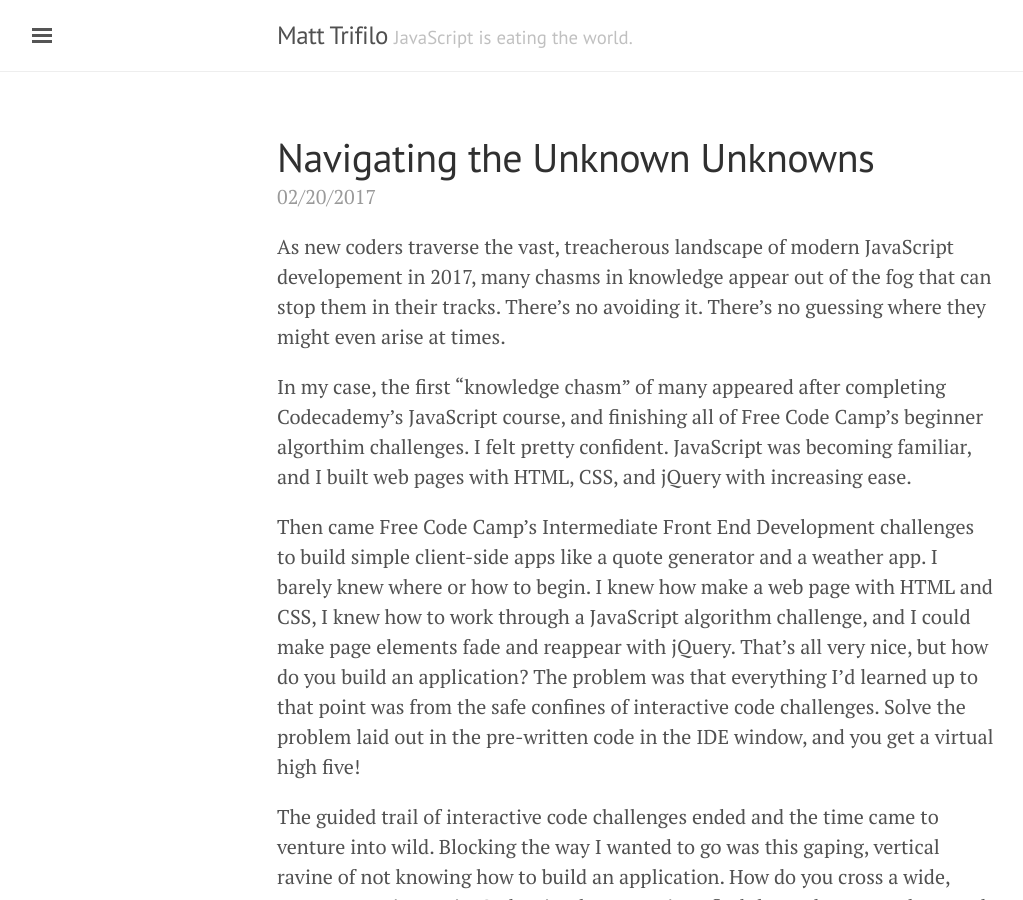
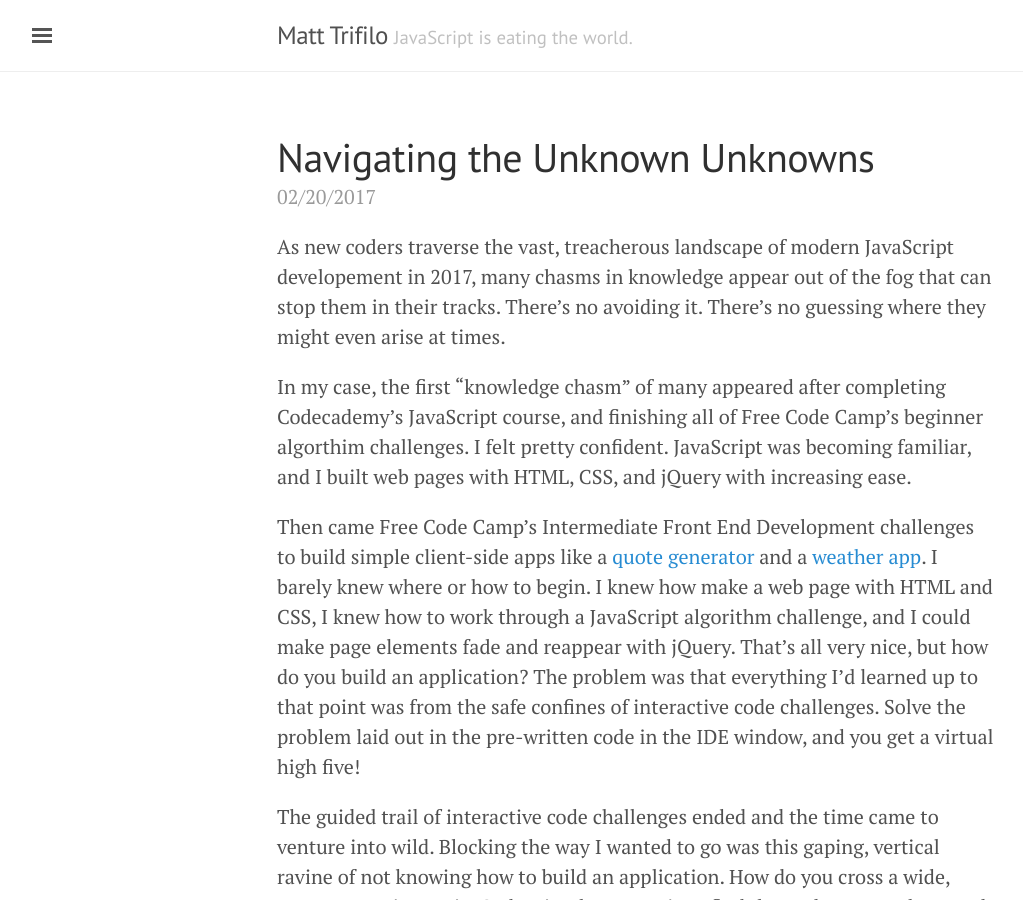
Before and after one commit to itxchy/blog.matttrifilo.com, a Jekyll site: the page built from _posts/2017-02-20-navigating-the-unknown-unknowns.md, in a window 1280 px wide and 900 px high. Shown: the whole window, without its empty margins (3-1026 px from the left). Built offline with Jekyll 4.4.1, drawn with Linux system fonts in a browser that asks for light colours; comment, search, counter and statistics services are not loaded; part of the change alters nothing that is shown.

```diff
--- a/_posts/2017-02-20-navigating-the-unknown-unknowns.md
+++ b/_posts/2017-02-20-navigating-the-unknown-unknowns.md
@@ -9,7 +9,7 @@ As new coders traverse the vast, treacherous landscape of modern JavaScript deve
 
 In my case, the first "knowledge chasm" of many appeared after completing Codecademy's JavaScript course, and finishing all of Free Code Camp's beginner algorthim challenges. I felt pretty confident. JavaScript was becoming familiar, and I built web pages with HTML, CSS, and jQuery with increasing ease.
 
-Then came Free Code Camp's Intermediate Front End Development challenges to build simple client-side apps like a quote generator and a weather app. I barely knew where or how to begin. I knew how make a web page with HTML and CSS, I knew how to work through a JavaScript algorithm challenge, and I could make page elements fade and reappear with jQuery. That's all very nice, but how do you build an application? The problem was that everything I'd learned up to that point was from the safe confines of interactive code challenges. Solve the problem laid out in the pre-written code in the IDE window, and you get a virtual high five!
+Then came Free Code Camp's Intermediate Front End Development challenges to build simple client-side apps like a [quote generator](http://codepen.io/dprsky/full/VvYwbv) and a [weather app](https://weather.matttrifilo.com/). I barely knew where or how to begin. I knew how make a web page with HTML and CSS, I knew how to work through a JavaScript algorithm challenge, and I could make page elements fade and reappear with jQuery. That's all very nice, but how do you build an application? The problem was that everything I'd learned up to that point was from the safe confines of interactive code challenges. Solve the problem laid out in the pre-written code in the IDE window, and you get a virtual high five!
 
 The guided trail of interactive code challenges ended and the time came to venture into wild. Blocking the way I wanted to go was this gaping, vertical ravine of not knowing how to build an application. How do you cross a wide, steep, menacing ravine? The simple answer is to find the tools you need to repel down and then climb up the other side. Learn which techniques and tools to use when, where, and why, learn them well, learn how to use them together, and you can reach your goal. Easy right? Not so much.
 
```
Also changed, not shown: public/img/ravine.jpg (added).
